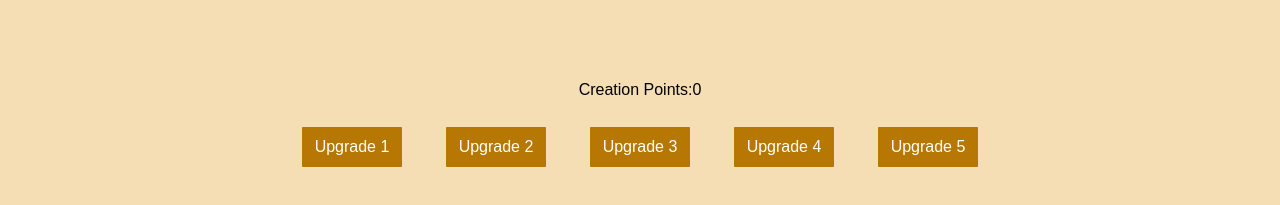
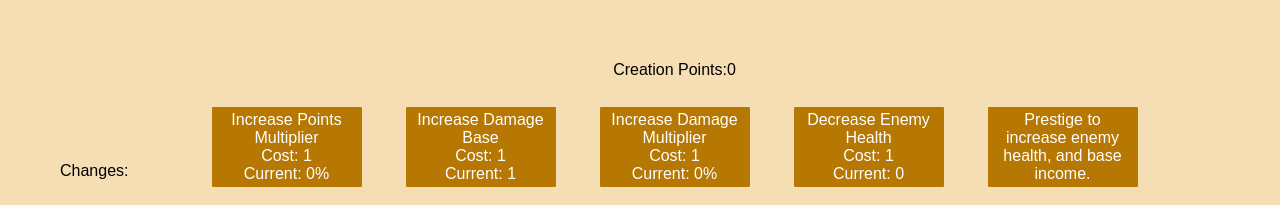
Before and after one commit to cds2005/startup, a plain HTML site: page game.html in a window 1280 px wide. Shown: the part 123-328 px from the top of the page. Drawn offline with Linux system fonts and the light colour scheme.

Commit message:
game.html - rename and make buttons with functions

```diff
--- a/game.html
+++ b/game.html
@@ -45,20 +45,27 @@
 
             <table>
                 <td>
-                    <button class = "upgrade-button">Upgrade 1</button>
+                    <button class = "upgrade-button" onclick = "game.upgrd1()">
+                        <text>Increase Points<br>Multiplier<br>Cost: <text id = "upgrade1Cost">1</text><br>Current: <text id = "upgrade1Current">0</text>%</text>
+                    </button>
                 </td>
                 <td>
-                    <button class = "upgrade-button">Upgrade 2</button>
+                    <button class = "upgrade-button" onclick = "game.upgrd1()">
+                        <text>Increase Damage<br>Base<br>Cost: <text id = "upgrade2Cost">1</text><br>Current: <text id = "upgrade2Current">1</text></text>
+                    </button>
                 </td>
                 <td>
-                    <button class = "upgrade-button">Upgrade 3</button>
-                </td>
+                    <button class = "upgrade-button" onclick = "game.upgrd1()">
+                        <text>Increase Damage<br>Multiplier<br>Cost: <text id = "upgrade3Cost">1</text><br>Current: <text id = "upgrade3Current">0</text>%</text>
+                    </button>                </td>
                 <td>
-                    <button class = "upgrade-button">Upgrade 4</button>
-                </td>
+                    <button class = "upgrade-button" onclick = "game.upgrd1()">
+                        <text>Decrease Enemy<br>Health<br>Cost: <text id = "upgrade1Cost">1</text><br>Current: <text id = "upgrade1Current">0</text></text>
+                    </button>                </td>
                 <td>
-                    <button class = "upgrade-button">Upgrade 5</button>
-                </td>
+                    <button class = "upgrade-button" onclick = "game.upgrd1()">
+                        <text>Prestige to increase enemy health, and base income.</text>
+                    </button>                </td>
             </table>
             <br />
             <button id = 'mainbut' class="butbut" onclick = "game.pressMain(this)">
--- a/style.css
+++ b/style.css
@@ -167,8 +167,8 @@ footer {
     color:white;
     background-color:rgb(182, 119, 3);
     font-size:medium;
-    height:40px;
-    width:100px;
+    height:80px;
+    width:150px;
     margin:20px;
 }
 .butbut{
```
